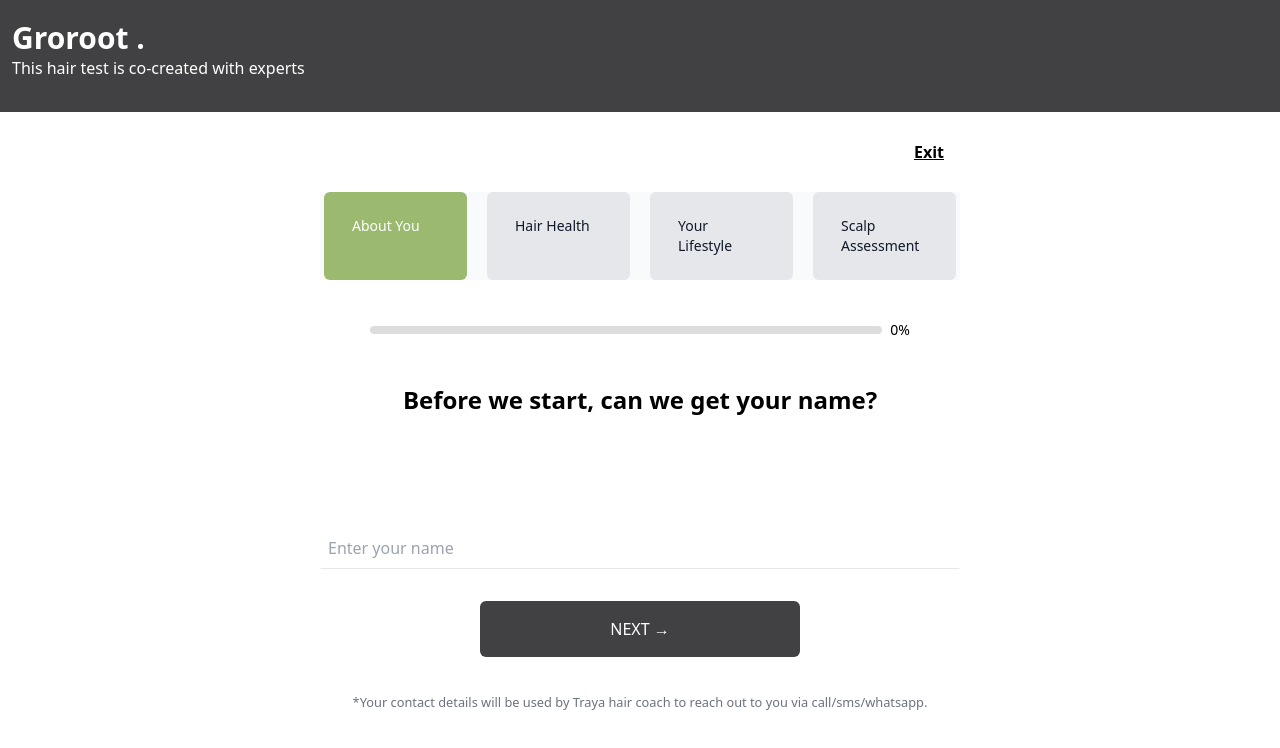
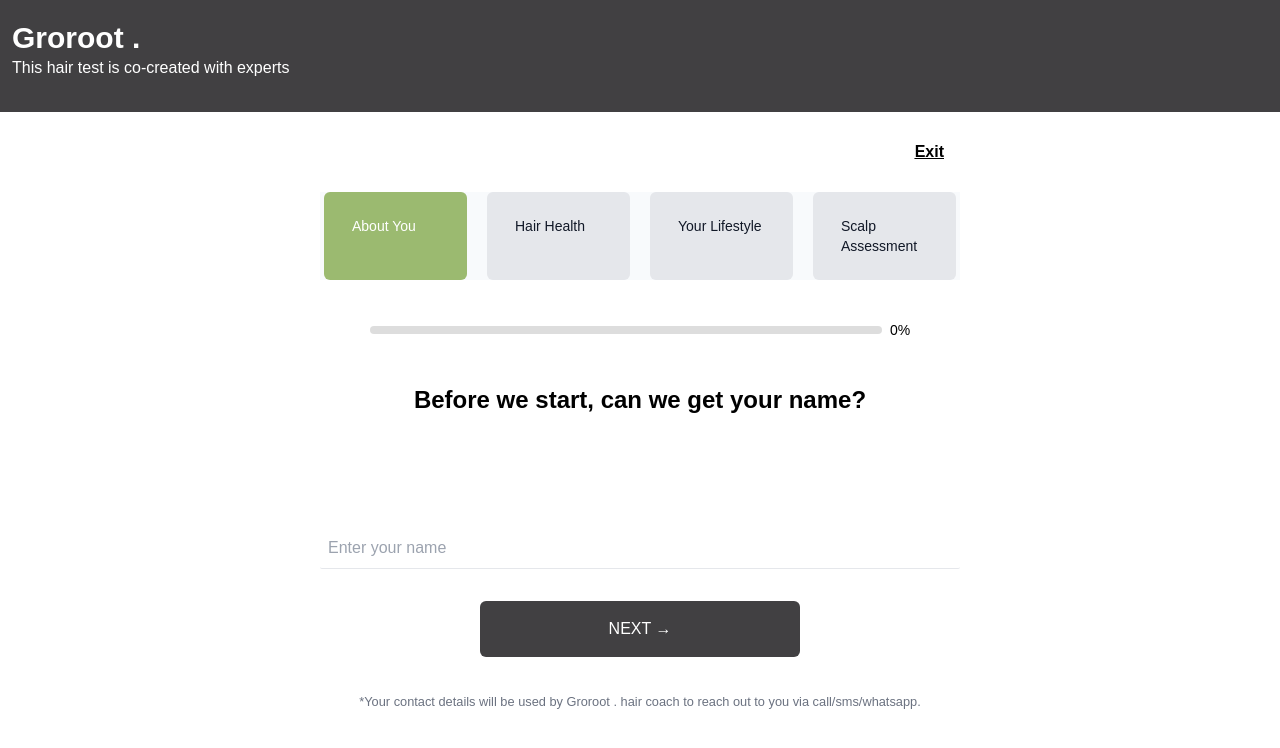
Before and after one commit to saddamhusain92/Form-step-in-next-js, a Next.js app: page / in a window 1280 px wide. Shown: the top 748 px of the page. Built offline with nearby package versions, Linux system fonts and the light colour scheme.

Commit message:
font updated

```diff
--- a/app/globals.css
+++ b/app/globals.css
@@ -1,7 +1,11 @@
 @tailwind base;
 @tailwind components;
 @tailwind utilities;
+@import url('https://fonts.googleapis.com/css2?family=Nunito+Sans:ital,opsz,wght@0,6..12,200..1000;1,6..12,200..1000&display=swap');
 
+body{
+  font-family: 'Nunito Sans', sans-serif;
+}
 /* :root {
   --background: #ffffff;
   --foreground: #171717;
--- a/app/page.js
+++ b/app/page.js
@@ -825,7 +825,7 @@ export default function Home() {
 </button>
         </div>
          <div className="text-center text-gray-500">
-         <small>*Your contact details will be used by Traya hair coach to reach out to you via call/sms/whatsapp.</small>
+         <small>*Your contact details will be used by Groroot . hair coach to reach out to you via call/sms/whatsapp.</small>
          </div>
       </div>
     </div>
```
